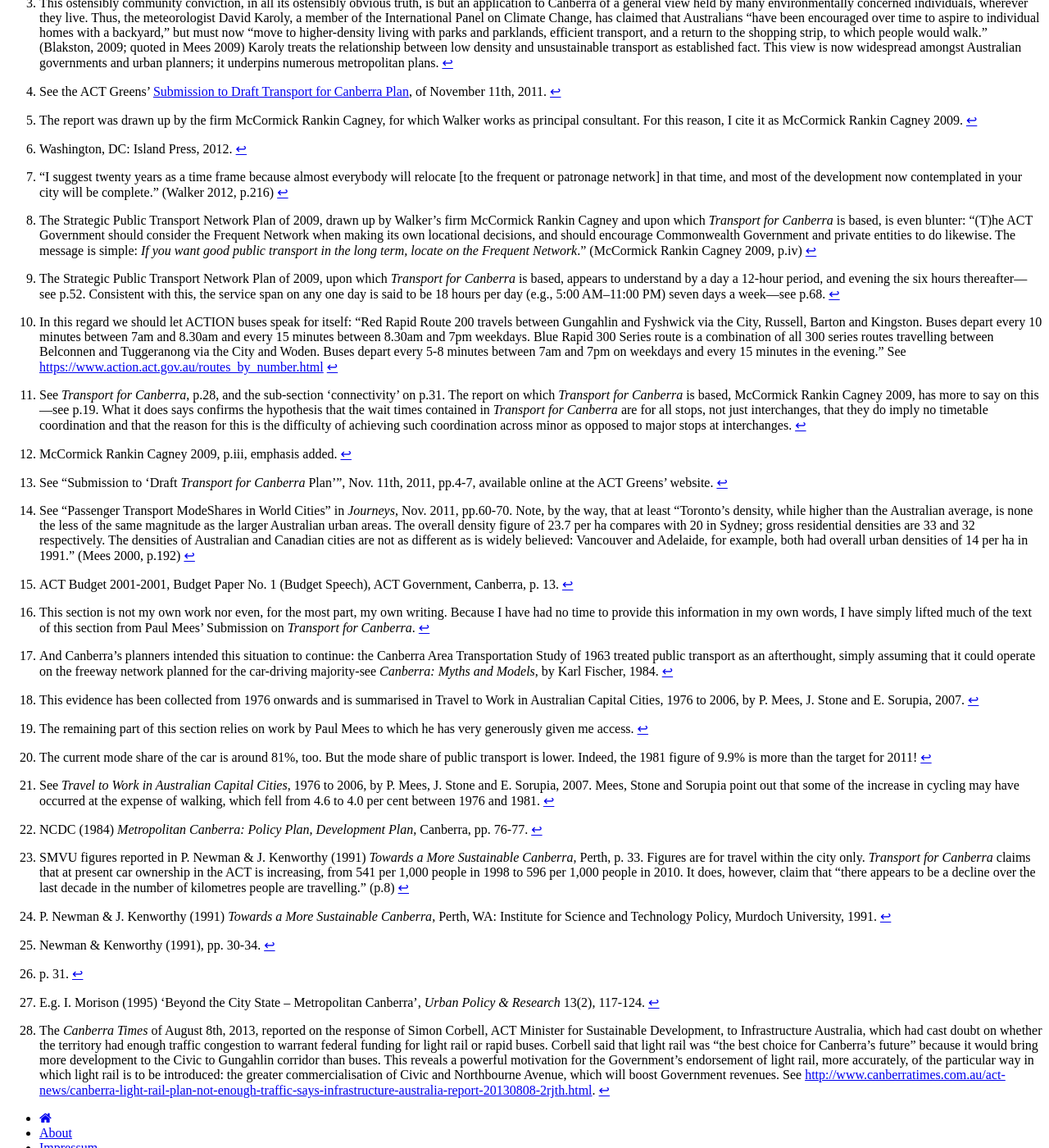
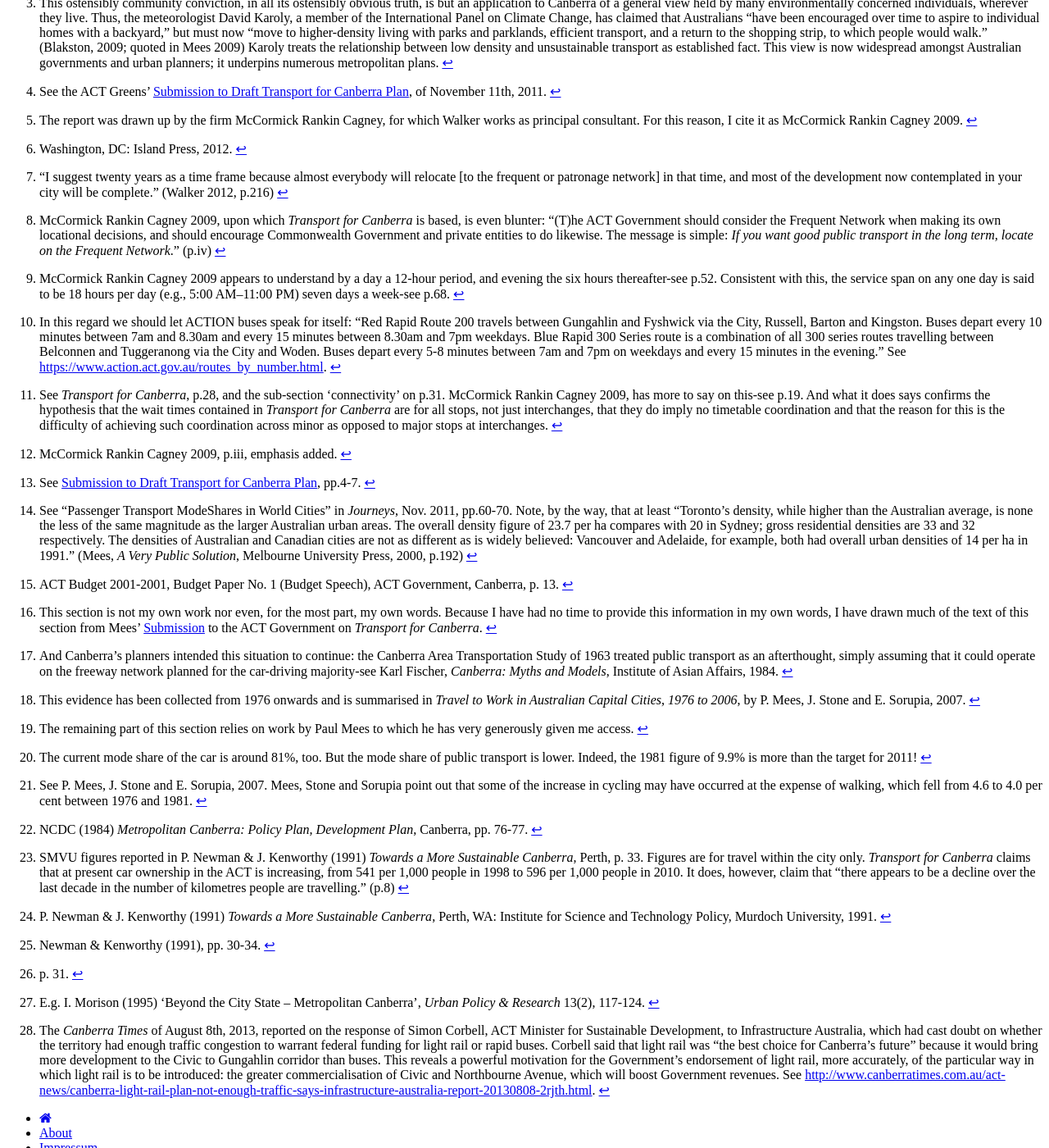
Before and after one commit to klepas/bruins-site, a Jekyll site: the page built from papers/_posts/2014-12-05-tunnel-vision-light-rail.md, in a window 1280 px wide and 1400 px high, scrolled down 7703 px. Shown: the whole window at 82% size. Built offline with Jekyll 4.4.1, drawn with Linux system fonts in a browser that asks for light colours; nearby versions of some CDN libraries; some web fonts are replaced.

Commit message:
further revisions

```diff
--- a/papers/_posts/2014-12-05-tunnel-vision-light-rail.md
+++ b/papers/_posts/2014-12-05-tunnel-vision-light-rail.md
@@ -187,34 +187,33 @@ The report by Newman and Kenworthy fixed the terms of subsequent debate in Canbe
 
 [^7]: “I suggest twenty years as a time frame because almost everybody will relocate [to the frequent or patronage network] in that time, and most of the development now contemplated in your city will be complete.” (Walker 2012, p.216)
 
-[^8]: The Strategic Public Transport Network Plan of 2009, drawn up by Walker’s firm McCormick Rankin Cagney and upon which *Transport for Canberra* is based, is even blunter: “(T)he ACT Government should consider the Frequent Network when making its own locational decisions, and should encourage Commonwealth Government and private entities to do likewise. The message is simple: *If you want good public transport in the long term, locate on the Frequent Network*.” (McCormick Rankin Cagney 2009, p.iv)
+[^8]: McCormick Rankin Cagney 2009, upon which *Transport for Canberra* is based, is even blunter: “(T)he ACT Government should consider the Frequent Network when making its own locational decisions, and should encourage Commonwealth Government and private entities to do likewise. The message is simple: *If you want good public transport in the long term, locate on the Frequent Network*.” (p.iv)
 
-[^9]: The Strategic Public Transport Network Plan of 2009, upon which *Transport for Canberra* is based, appears to understand by a day a 12-hour period, and evening the six hours thereafter---see p.52. Consistent with this, the service span on any one day is said to be 18 hours per day (e.g., 5:00 AM–11:00 PM) seven days a week---see p.68.
+[^9]: McCormick Rankin Cagney 2009 appears to understand by a day a 12-hour period, and evening the six hours thereafter-see p.52. Consistent with this, the service span on any one day is said to be 18 hours per day (e.g., 5:00 AM–11:00 PM) seven days a week-see p.68.
 
-[^10]: In this regard we should let ACTION buses speak for itself: “Red Rapid Route 200 travels between Gungahlin and Fyshwick via the City, Russell, Barton and Kingston. Buses depart every 10 minutes between 7am and 8.30am and every 15 minutes between 8.30am and 7pm weekdays. Blue Rapid 300 Series route is a combination of all 300 series routes travelling between Belconnen and Tuggeranong via the City and Woden. Buses depart every 5-8 minutes between 7am and 7pm on weekdays and every 15 minutes in the evening.” See [https://www.action.act.gov.au/routes_by_number.html](https://www.action.act.gov.au/routes_by_number.html)
+[^10]: In this regard we should let ACTION buses speak for itself: "Red Rapid Route 200 travels between Gungahlin and Fyshwick via the City, Russell, Barton and Kingston. Buses depart every 10 minutes between 7am and 8.30am and every 15 minutes between 8.30am and 7pm weekdays. Blue Rapid 300 Series route is a combination of all 300 series routes travelling between Belconnen and Tuggeranong via the City and Woden. Buses depart every 5-8 minutes between 7am and 7pm on weekdays and every 15 minutes in the evening." See [https://www.action.act.gov.au/routes_by_number.html](https://www.action.act.gov.au/routes_by_number.html).
 
-[^11]: See *Transport for Canberra*, p.28, and the sub-section ‘connectivity’ on p.31. The report on which *Transport for Canberra* is based, McCormick Rankin Cagney 2009, has more to say on this---see p.19. What it does says confirms the hypothesis that the wait times contained in *Transport for Canberra* are for all stops, not just interchanges, that they do imply no timetable coordination and that the reason for this is the difficulty of achieving such coordination across minor as opposed to major stops at interchanges.
+[^11]: See *Transport for Canberra*, p.28, and the sub-section ‘connectivity’ on p.31. McCormick Rankin Cagney 2009, has more to say on this-see p.19. And what it does says confirms the hypothesis that the wait times contained in *Transport for Canberra* are for all stops, not just interchanges, that they do imply no timetable coordination and that the reason for this is the difficulty of achieving such coordination across minor as opposed to major stops at interchanges.
 
 [^12]: McCormick Rankin Cagney 2009, p.iii, emphasis added.
 
-[^13]: See “Submission to ‘Draft *Transport for Canberra* Plan’”, Nov. 11th, 2011, pp.4-7, available online at the ACT Greens’ website.
+[^13]: See [Submission to Draft Transport for Canberra Plan](http://archive-act.greens.org.au/sites/greens.org.au/files/Transport%20for%20Canberra%20Plan%20-%20Final%20Submission.pdf), pp.4-7.
 
-[^14]: See “Passenger Transport ModeShares in World Cities” in *Journeys*, Nov. 2011, pp.60-70. Note, by the way, that at least “Toronto’s density, while higher than the Australian average, is none the less of the same magnitude as the larger Australian urban areas. The overall density figure of 23.7 per ha compares with 20 in Sydney; gross residential densities are 33 and 32 respectively. The densities of Australian and Canadian cities are not as different as is widely believed: Vancouver and Adelaide, for example, both had overall urban densities of 14 per ha in 1991.” (Mees 2000, p.192)
+[^14]: See “Passenger Transport ModeShares in World Cities” in *Journeys*, Nov. 2011, pp.60-70. Note, by the way, that at least “Toronto’s density, while higher than the Australian average, is none the less of the same magnitude as the larger Australian urban areas. The overall density figure of 23.7 per ha compares with 20 in Sydney; gross residential densities are 33 and 32 respectively. The densities of Australian and Canadian cities are not as different as is widely believed: Vancouver and Adelaide, for example, both had overall urban densities of 14 per ha in 1991.” (Mees, _A Very Public Solution_, Melbourne University Press, 2000, p.192)
 
 [^15]: ACT Budget 2001-2001, Budget Paper No. 1 (Budget Speech), ACT Government, Canberra, p. 13.
 
-[^16]: This section is not my own work nor even, for the most part, my own writing. Because I have had no time to provide this information in my own words, I have simply lifted much of the text of this section from Paul Mees’ Submission on *Transport for Canberra*.
+[^16]: This section is not my own work nor even, for the most part, my own words. Because I have had no time to provide this information in my own words, I have drawn much of the text of this section from Mees’ [Submission](/files/pdfs/Mees-Transport-for-Canberra-submission.pdf) to the ACT Government on *Transport for Canberra*.
 
+[^17]: And Canberra’s planners intended this situation to continue: the Canberra Area Transportation Study of 1963 treated public transport as an afterthought, simply assuming that it could operate on the freeway network planned for the car-driving majority-see Karl Fischer, *Canberra: Myths and Models*, Institute of Asian Affairs, 1984.
 
-[^17]: And Canberra’s planners intended this situation to continue: the Canberra Area Transportation Study of 1963 treated public transport as an afterthought, simply assuming that it could operate on the freeway network planned for the car-driving majority-see *Canberra: Myths and Models*, by Karl Fischer, 1984.
-
-[^18]: This evidence has been collected from 1976 onwards and is summarised in Travel to Work in Australian Capital Cities, 1976 to 2006, by P. Mees, J. Stone and E. Sorupia, 2007.
+[^18]: This evidence has been collected from 1976 onwards and is summarised in _Travel to Work in Australian Capital Cities, 1976 to 2006_, by P. Mees, J. Stone and E. Sorupia, 2007.
 
 [^19]: The remaining part of this section relies on work by Paul Mees to which he has very generously given me access.
 
 [^20]: The current mode share of the car is around 81%, too. But the mode share of public transport is lower. Indeed, the 1981 figure of 9.9% is more than the target for 2011!
 
-[^21]: See *Travel to Work in Australian Capital Cities*, 1976 to 2006, by P. Mees, J. Stone and E. Sorupia, 2007. Mees, Stone and Sorupia point out that some of the increase in cycling may have occurred at the expense of walking, which fell from 4.6 to 4.0 per cent between 1976 and 1981.
+[^21]: See P. Mees, J. Stone and E. Sorupia, 2007. Mees, Stone and Sorupia point out that some of the increase in cycling may have occurred at the expense of walking, which fell from 4.6 to 4.0 per cent between 1976 and 1981.
 
 [^22]: NCDC (1984) *Metropolitan Canberra: Policy Plan, Development Plan*, Canberra, pp. 76-77.
 
```
